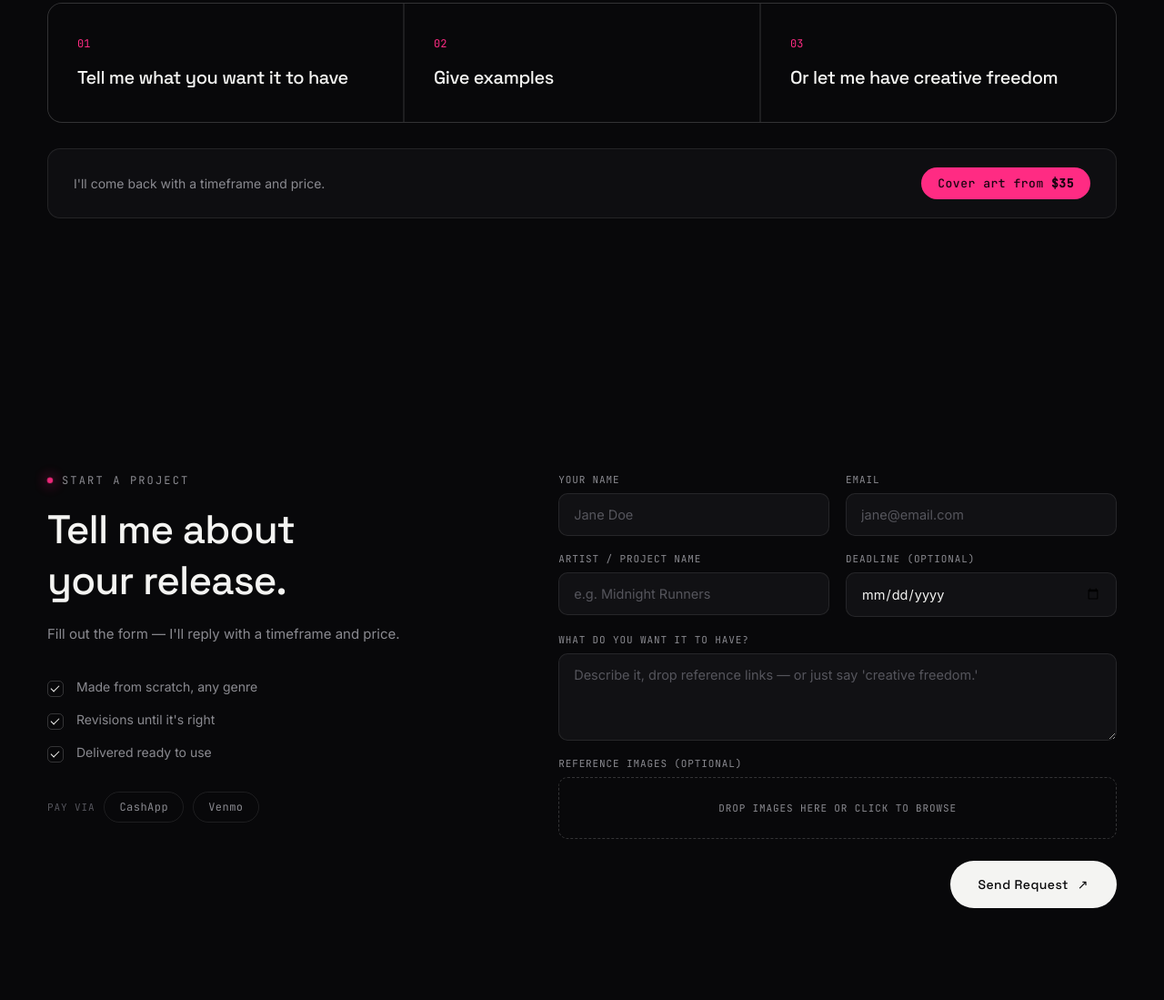
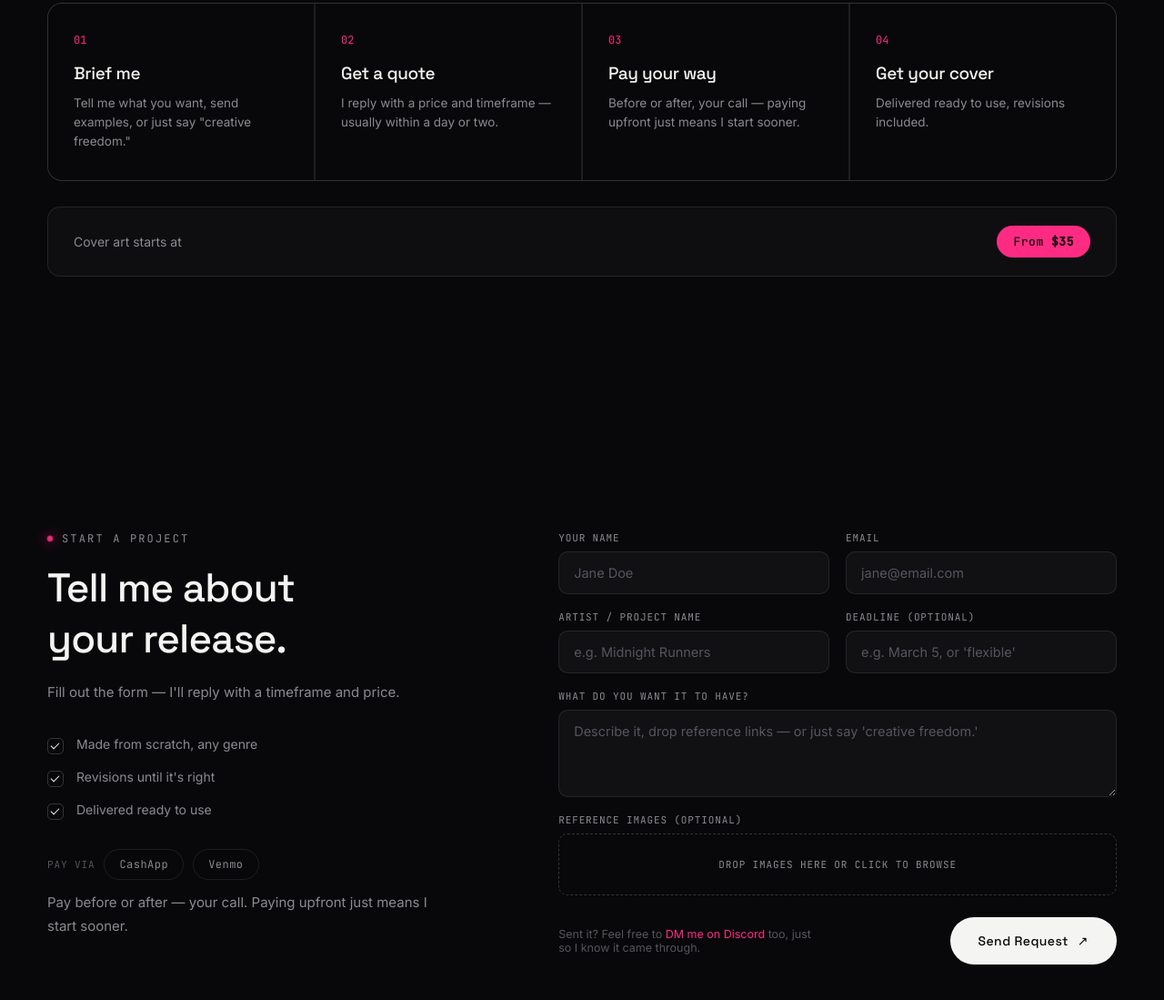
Before and after one commit to 0-Ghostly-0/rowenshop, a plain HTML site: page index.html in a window 1280 px wide. Shown: the part 4976-6075 px from the top of the page at 91% size. Drawn offline with Linux system fonts and the light colour scheme.

Commit message:
Add files via upload

```diff
--- a/index.html
+++ b/index.html
@@ -201,12 +201,14 @@ section{position:relative;z-index:2;}
 .card:hover .card-expand{opacity:1;transform:scale(1);}
 
 /* ---------- process ---------- */
-.process{display:grid;grid-template-columns:repeat(3,1fr);gap:2px;background:var(--line);border:1px solid var(--line);border-radius:16px;overflow:hidden;}
-@media (max-width:860px){.process{grid-template-columns:1fr;}}
-.step{background:var(--black);padding:36px 32px;position:relative;transition:background .35s var(--ease);}
+.process{display:grid;grid-template-columns:repeat(4,1fr);gap:2px;background:var(--line);border:1px solid var(--line);border-radius:16px;overflow:hidden;}
+@media (max-width:960px){.process{grid-template-columns:repeat(2,1fr);}}
+@media (max-width:560px){.process{grid-template-columns:1fr;}}
+.step{background:var(--black);padding:32px 28px;position:relative;transition:background .35s var(--ease);}
 .step:hover{background:var(--card);}
 .step .num{font-family:'JetBrains Mono',monospace;font-size:12px;color:var(--accent);}
-.step h3{margin-top:16px;font-size:20px;font-weight:500;}
+.step h3{margin-top:16px;font-size:19px;font-weight:500;}
+.step p{margin-top:10px;font-size:13.5px;color:var(--dim);line-height:1.55;}
 .price-line{
   margin-top:28px;display:flex;justify-content:space-between;align-items:center;flex-wrap:wrap;gap:14px;
   padding:20px 28px;border:1px solid var(--line);border-radius:14px;background:var(--black-2);
@@ -235,6 +237,7 @@ section{position:relative;z-index:2;}
   transition:all .3s var(--ease);
 }
 .pay-pill:hover{color:var(--black);background:var(--white);border-color:var(--white);}
+.pay-note{margin-top:12px;font-size:12.5px;color:var(--dimmer);line-height:1.5;max-width:340px;}
 
 form{display:flex;flex-direction:column;gap:18px;}
 .row2{display:grid;grid-template-columns:1fr 1fr;gap:18px;}
@@ -257,6 +260,8 @@ form{display:flex;flex-direction:column;gap:18px;}
 .file-drop input{display:none;}
 .form-foot{display:flex;justify-content:space-between;align-items:center;flex-wrap:wrap;gap:16px;margin-top:6px;}
 .form-note{font-size:12.5px;color:var(--dimmer);max-width:280px;}
+.form-note a{color:var(--accent);border-bottom:1px solid transparent;transition:border-color .3s;}
+.form-note a:hover{border-color:var(--accent);}
 .form-status{font-family:'JetBrains Mono',monospace;font-size:12.5px;color:var(--dim);min-height:16px;}
 
 /* ---------- contact cta ---------- */
@@ -409,20 +414,28 @@ footer{padding:70px 0 40px;}
       <div class="process reveal">
         <div class="step">
           <div class="num">01</div>
-          <h3>Tell me what you want it to have</h3>
+          <h3>Brief me</h3>
+          <p>Tell me what you want, send examples, or just say "creative freedom."</p>
         </div>
         <div class="step">
           <div class="num">02</div>
-          <h3>Give examples</h3>
+          <h3>Get a quote</h3>
+          <p>I reply with a price and timeframe — usually within a day or two.</p>
         </div>
         <div class="step">
           <div class="num">03</div>
-          <h3>Or let me have creative freedom</h3>
+          <h3>Pay your way</h3>
+          <p>Before or after, your call — paying upfront just means I start sooner.</p>
+        </div>
+        <div class="step">
+          <div class="num">04</div>
+          <h3>Get your cover</h3>
+          <p>Delivered ready to use, revisions included.</p>
         </div>
       </div>
       <div class="price-line reveal">
-        <span>I'll come back with a timeframe and price.</span>
-        <span class="price-badge">Cover art from <b>$35</b></span>
+        <span>Cover art starts at</span>
+        <span class="price-badge">From <b>$35</b></span>
       </div>
     </div>
   </section>
@@ -445,6 +458,7 @@ footer{padding:70px 0 40px;}
             <a href="https://cash.app/$rowenarts" target="_blank" rel="noopener" class="pay-pill">CashApp</a>
             <a href="https://venmo.com/u/rowenarts" target="_blank" rel="noopener" class="pay-pill">Venmo</a>
           </div>
+          <p class="pay-note">Pay before or after — your call. Paying upfront just means I start sooner.</p>
         </div>
 
         <div class="reveal">
@@ -466,7 +480,7 @@ footer{padding:70px 0 40px;}
               </div>
               <div class="field">
                 <label for="deadline">Deadline (optional)</label>
-                <input type="date" id="deadline" name="deadline">
+                <input type="text" id="deadline" name="deadline" placeholder="e.g. March 5, or 'flexible'">
               </div>
             </div>
             <div class="field">
@@ -481,7 +495,8 @@ footer{padding:70px 0 40px;}
               </label>
             </div>
 
-            <div class="form-foot" style="justify-content:flex-end;">
+            <div class="form-foot">
+              <div class="form-note">Sent it? Feel free to <a href="https://discord.gg/dKVSJuT56u" target="_blank" rel="noopener">DM me on Discord</a> too, just so I know it came through.</div>
               <button type="submit" class="btn solid"><span id="submitText">Send Request</span> <span class="arrow">↗</span></button>
             </div>
             <div class="form-status" id="formStatus"></div>
@@ -565,7 +580,7 @@ footer{padding:70px 0 40px;}
       rowenapichardo@gmail.com
    2. Paste the form ID below (looks like "abcdwxyz")
    ========================================================= */
-const FORMSPREE_ID = "YOUR_FORM_ID"; // <-- replace me
+const FORMSPREE_ID = "xojgvwbp";
 
 /* ---------- year ---------- */
 document.getElementById('year').textContent = new Date().getFullYear();
```
Also changed, not shown: README.md.
